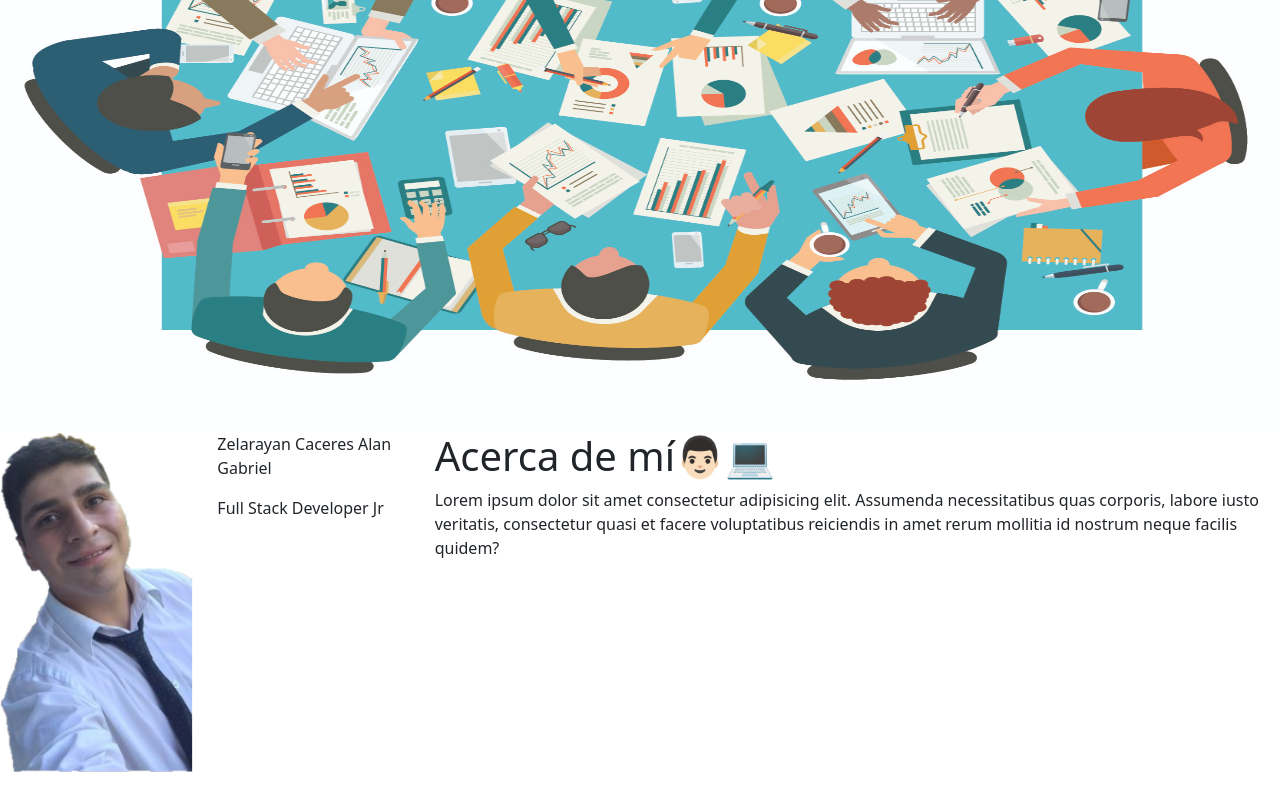
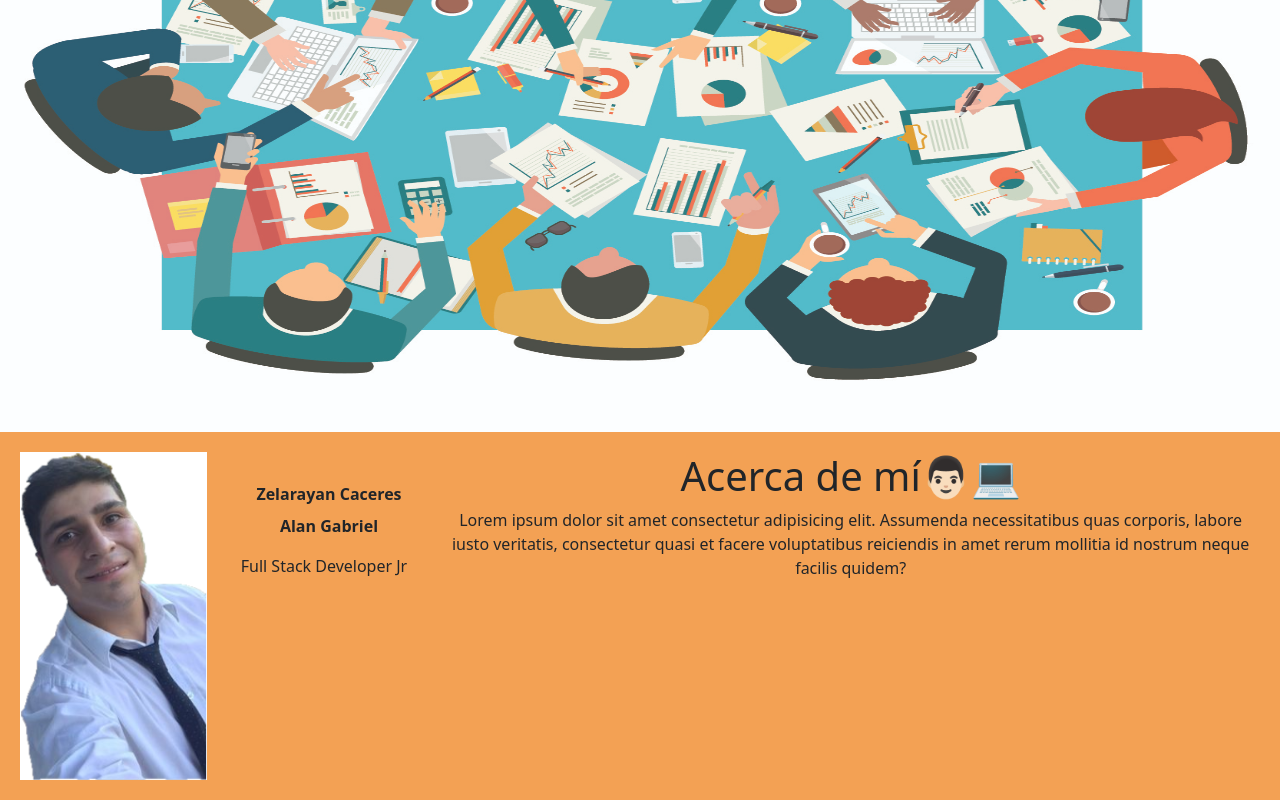
Before and after one commit to alangzelarayan/PortafolioArgentinaPrograma, an Angular app: page / in a window 1280 px wide. Shown: the part 254-1054 px from the top of the page. Before the commit the page ends 1026 px from the top, so only its background shows below. Built offline with nearby package versions, Linux system fonts and the light colour scheme.

Commit message:
Cambios Acerca-de en css

```diff
--- a/src/app/components/acerca-de/acerca-de.component.css
+++ b/src/app/components/acerca-de/acerca-de.component.css
@@ -0,0 +1,21 @@
+.row{
+    padding: 20px;
+}
+
+div{
+    background-color: rgb(243, 161, 84);
+    text-align: center;
+}
+
+/* etiqueta nombre*/
+
+#apellido{
+    font-weight: bold;
+    margin-top: 30px;
+    margin-left: 10px;
+}
+#nombre{
+    font-weight: bold;
+    margin-top: -8px;
+    margin-left: 10px;
+}
--- a/src/app/components/acerca-de/acerca-de.component.html
+++ b/src/app/components/acerca-de/acerca-de.component.html
@@ -3,7 +3,8 @@
             <img src="../../../assets/Acerca-de.png" class="foto-perfil" class="img-fluid" >
        </div>
        <div class="col-xs-12 col-sm-2 col-md-2 col-lg-2">
-           <p>Zelarayan Caceres Alan Gabriel </p>
+           <p id="apellido">Zelarayan Caceres</p>
+            <p id="nombre"> Alan Gabriel </p>
            <p>Full Stack Developer Jr</p>
        </div>
        <div class="col-xs-12 col-sm-8 col-md-8 col-lg-8">
--- a/src/app/components/social/social.component.html
+++ b/src/app/components/social/social.component.html
@@ -1,8 +1,8 @@
 <div>
-    <a href="www.linkedin.com/in/alan-gabriel-zelarayán-caceres-8a6882b7"><img src=".././../../assets/LinkedinLogo.png" alt=""></a>
+    <a href="https://www.linkedin.com/in/alan-gabriel-zelarayán-caceres-8a6882b7"><img src=".././../../assets/LinkedinLogo.png" alt=""></a>
     <a href="https://www.facebook.com/alan.zelarayan"><img src=".././../../assets/FbLogo.png.png" alt=""></a>
     <a href="https://github.com/alangzelarayan"><img src=".././../../assets/GitHubLogo.png" alt=""></a>
     <a href="https://twitter.com/alanzelarayan"><img src=".././../../assets/TwLogo.png" alt=""></a>
-    <a href="https://twitter.com/alanzelarayan"><img src=".././../../assets/IgLogo.png.png" alt=""></a>
+    <a href="https://instagram.com/alan.zelarayan"><img src=".././../../assets/IgLogo.png.png" alt=""></a>
 
 </div>
```
